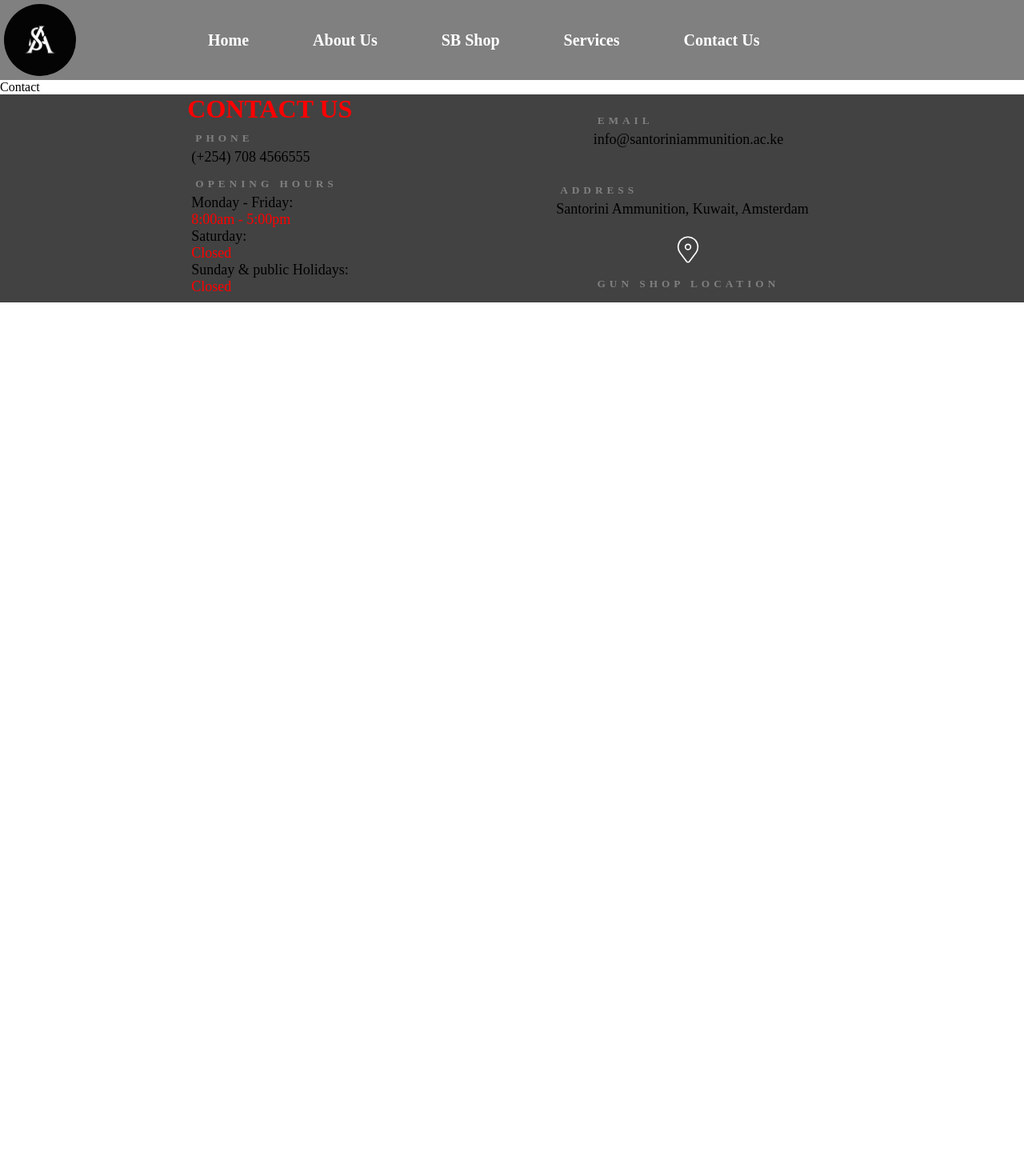
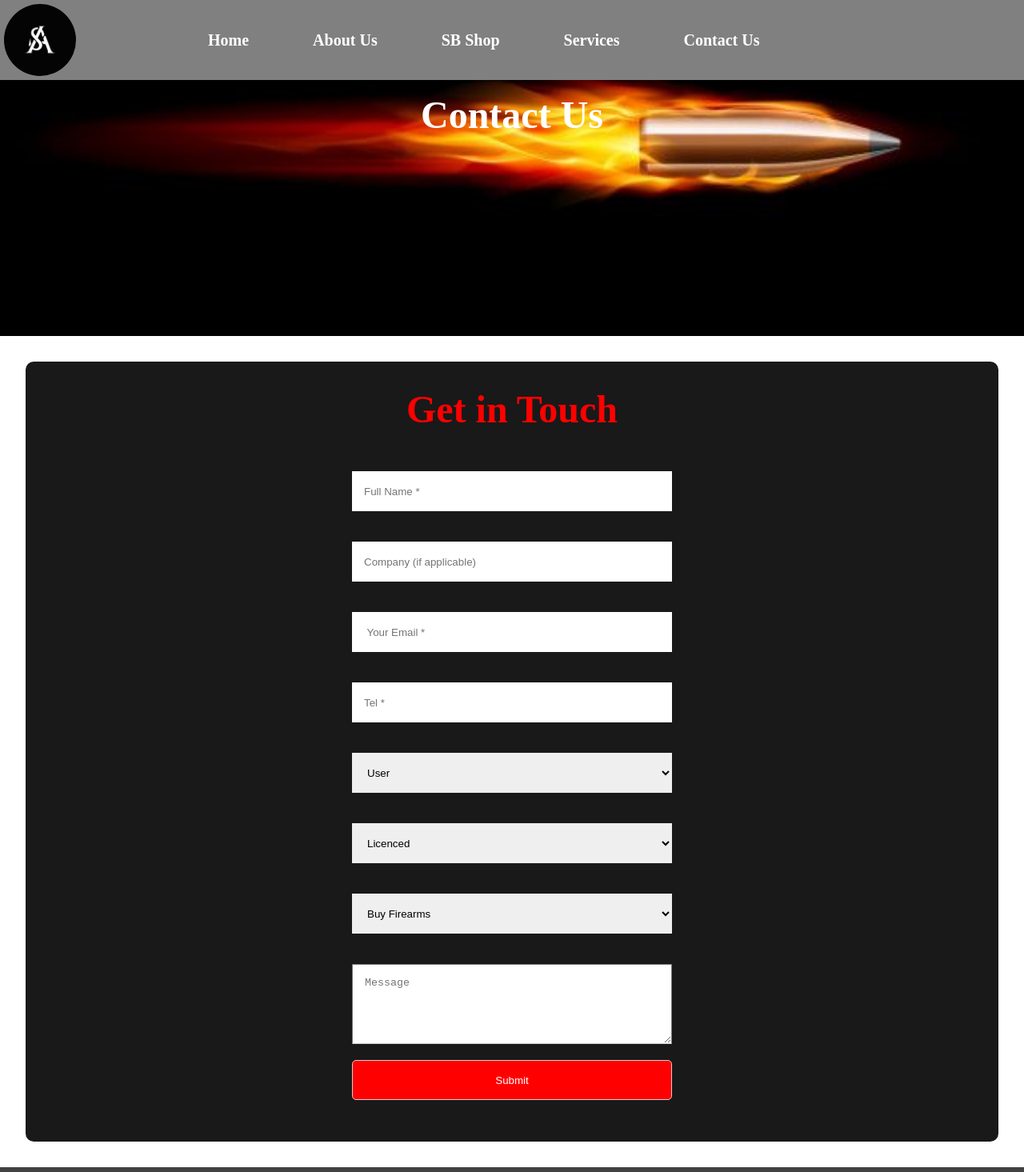
Before and after one commit to iankmani/Santorini-Ammunitions, a React (Vite) app: page /Contact in a window 1280 px wide. Shown: the top 1465 px of the page at 80% size. Before the commit the page ends 800 px from the top, so only its background shows below. Built offline with nearby package versions, Linux system fonts and the light colour scheme.

Commit message:
add contact us page

```diff
--- a/src/pages/Services/Services.css
+++ b/src/pages/Services/Services.css
@@ -15,14 +15,13 @@
   padding: 1rem;
   letter-spacing: 1.8px;
 }
-.service-box{
+.service-box {
   display: flex;
   flex-wrap: wrap;
   padding: 30px;
   align-items: center;
   justify-content: space-around;
   gap: 20px;
-
 }
 .service-container {
   display: flex;
--- /dev/null
+++ b/src/pages/contact/Contact.css
@@ -0,0 +1,93 @@
+.contact-title h1{
+    text-align: center;
+  color: white;
+  font-weight: 700;
+  font-size: 3rem;
+  padding: 1rem;
+
+}
+.contact-title{
+    background-image: url(../../assets/pics/CONTACT.jpeg);
+    background-size: cover;
+    background-repeat: no-repeat;
+    background-position: center;
+    height: 40vh;
+
+}
+.contact-form{
+    background-color: #191919;
+    padding: 2rem;
+    border-radius: 10px;
+    margin: 2rem;
+
+
+}
+.get-in-touch{
+    text-align: center;
+    color: red;
+    font-weight: 700;
+    font-size: 2rem;
+
+}
+.contact-form-container{
+    display: flex;
+    flex-direction: column;
+    justify-content: center;
+    align-items: center;
+    margin-top: 50px;
+    text-align: center;
+    background-color: #191919;
+}
+.contact-form-container input{
+    width: 400px;
+    height: 50px;
+    border-bottom: 1px solid #ccc;
+    /* border-radius: 5px; */
+    margin-bottom: 20px;
+    border: none;
+    display: flex;
+    justify-content: center;
+    align-items: center;
+    padding: 15px;
+    /* background-color: #191919; */
+
+}
+.contact-form-container select{
+    width: 400px;
+    height: 50px;
+    border: 1px solid #ccc;
+    /* border-radius: 5px; */
+    margin-bottom: 20px;
+    border: none;
+    display: flex;
+    justify-content: center;
+    align-items: center;
+    padding: 15px;
+    /* background-color: #191919; */
+}
+.contact-form-container textarea{
+    width: 400px;
+    height: 100px;
+    border-bottom: 1px solid #ccc;
+    /* border-radius: 5px; */
+    margin-bottom: 20px;
+    /* border: none; */
+    display: flex;
+    justify-content: center;
+    align-items: center;
+    padding: 15px;
+    /* background-color: #191919; */
+}
+.contact-form-container button{
+    width: 400px;
+    height: 50px;
+    border: 1px solid #ccc;
+    border-radius: 5px;
+    margin-bottom: 20px;
+    color: white;
+    background-color: red;
+    cursor: pointer;
+
+
+
+}
--- a/src/pages/contact/Contact.jsx
+++ b/src/pages/contact/Contact.jsx
@@ -1,7 +1,59 @@
 import React from "react";
+import './Contact.css'
+
 
 const Contact = () => {
-  return <div>Contact</div>;
+  return (
+    <div className="contact-fullpage">
+      <div className="contact-title">
+        <h1>Contact Us</h1>
+      </div>
+      <div className="contact-form">
+        <div className="get-in-touch">
+          <h2>Get in Touch</h2>
+        </div>
+        <div className="contact-form-container">
+          <input type="text" placeholder="Full Name *" /><br />
+          <input type="text" placeholder="Company (if applicable)" /><br />
+          <input type="text" placeholder=" Your Email *" /><br />
+          <input type="text" placeholder="Tel *" /><br />
+          {/* <label htmlFor="user-type">User Type"</label> */}
+          <select name="user-type" id="user-type"><br />
+            <option value="User Type">User</option>
+            <option value="corporate">corporate</option>
+            <option value="Individual">Individual</option>
+          </select><br />
+          {/* <label htmlFor="Licence-Status">Licence Status *</label> */}
+          <select name="Licence" id="Licence">
+            <option value="Licenced">Licenced</option>
+            <option value="No Licence">No Licence</option>
+          </select><br />
+          {/* <label htmlFor="user-type">Enquiry Type *</label> */}
+          <select name="enquiry-type" id="enquiry-type">
+            <option value="Buy-Firearms">Buy Firearms</option>
+            <option value="Buy-Ammunitions">Buy Ammunitions</option>
+            <option value="Buy-Accessories">Buy Accessories</option>
+            <option value="Training-services">Training Services</option>
+            <option value="General-enquiry">General Enquiry</option>
+          </select><br />
+          <textarea placeholder="Message" />
+          <button>Submit</button>
+
+
+
+        </div>
+      </div>
+    </div>
+  );
 };
 
 export default Contact;
+{
+  /* <form>
+          <input type="text" placeholder="Name" />
+          <input type="text" placeholder="Email" />
+          <input type="text" placeholder="Subject" />
+          <textarea placeholder="Message" />
+          <button>Send</button>
+          </form>*/
+}
--- a/src/pages/home/Home.css
+++ b/src/pages/home/Home.css
@@ -68,7 +68,7 @@
     transform 0.7s ease;
   text-decoration: none;
 }
-.btn2 {
+.btn2 a{
   padding: 10px 20px;
   font-size: 16px;
   font-weight: 700;
@@ -80,6 +80,7 @@
   transition:
     background-color 0.3s ease,
     transform 0.2s ease;
+    text-decoration: none;
 }
 .hero-section {
   /* border: 2px solid red; */
--- a/src/pages/home/Home.jsx
+++ b/src/pages/home/Home.jsx
@@ -26,7 +26,8 @@
             {" "}
             <Link to="/About">About Us</Link>
           </button>
-          <button className="btn2">OUR PRODUCTS</button>
+          <button className="btn2">
+            <Link to="/Sbshop">OUR PRODUCTS</Link></button>
         </div>
       </div>
     </div>
```
Also changed, not shown: src/pages/Services/Services.jsx (+20 -3 lines). Lines whose indentation alone changed are shown as unchanged.
